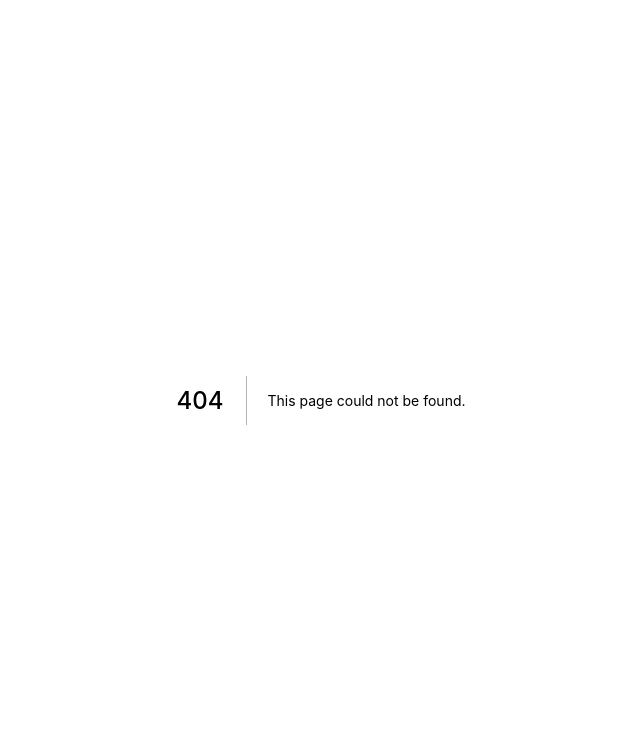
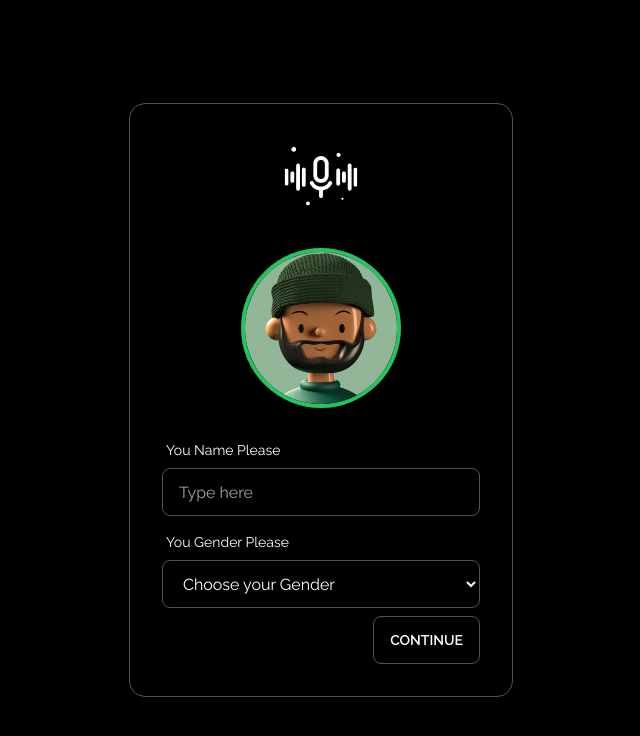
Before and after one commit to mukulrajpoot262610/dev_house_frontend, a Next.js app: page /profile in a window 1280 px wide. Before the commit this address had no page. Shown: the top 736 px of the page, without its empty margins (319-959 px from the left). Built offline with nearby package versions, Linux system fonts and the light colour scheme; no server answers.

Commit message:
Auth flow completed

```diff
--- a/components/Login/Step_2.js
+++ b/components/Login/Step_2.js
@@ -1,4 +1,5 @@
 import Image from 'next/image'
+import Link from 'next/link'
 import React from 'react'
 import { useDispatch } from 'react-redux'
 import { useSelector } from 'react-redux'
@@ -60,6 +61,9 @@ const Step_2 = ({ otp, setOtp, setError, error, setActiveTab }) => {
                         <button type='submit' className='btn bg-black border-gray-600 hover:text-black hover:bg-white'>Verify</button>
                     </div>
                 </form>
+                <Link href="/profile">
+                    <button className='btn bg-black border-gray-600 hover:text-black hover:bg-white'>Profile</button>
+                </Link>
             </div>
         </div>
     )
--- a/pages/login.js
+++ b/pages/login.js
@@ -3,7 +3,6 @@ import Image from 'next/image'
 import React, { useState } from 'react'
 import Step_1 from '../components/Login/Step_1'
 import Step_2 from '../components/Login/Step_2'
-import Navbar from '../components/Navbar'
 
 const Login = () => {
 
@@ -15,24 +14,6 @@ const Login = () => {
         otp: false,
         msg: ''
     })
-
-    const handleSubmit = (e) => {
-        e.preventDefault()
-        if (!phone) {
-            return setError({ ...error, phone: true })
-        }
-
-        if (activeTab === 1) {
-            return setActiveTab(2)
-        }
-
-        if (!otp) {
-            return setError({ ...error, otp: true })
-        }
-
-        console.log({ phone })
-
-    }
 
     return (
         <main>
--- /dev/null
+++ b/pages/profile.js
@@ -0,0 +1,109 @@
+import Head from 'next/head'
+import Image from 'next/image'
+import Link from 'next/link'
+import React, { useState } from 'react'
+import { useDispatch } from 'react-redux'
+import { activate } from '../services/apiClient'
+import { setAuth } from '../redux/authSlice'
+
+const Profile = () => {
+
+    const dispatch = useDispatch()
+    const [name, setName] = useState()
+    const [gender, setGender] = useState()
+    const [image, setImage] = useState("/male_avatar.jpg")
+    const [error, setError] = useState({
+        name: false,
+        gender: false
+    })
+
+    const handleSubmit = async (e) => {
+        e.preventDefault()
+
+
+        if (!name) {
+            return setError({ ...error, name: true })
+        }
+
+        if (!gender) {
+            return setError({ ...error, gender: true })
+        }
+
+        const payload = {
+            name,
+            gender,
+            image
+        }
+
+        try {
+            const res = await activate(payload)
+            dispatch(setAuth(res.data))
+        } catch (err) {
+            console.log(err)
+        }
+    }
+
+    return (
+        <main>
+            <Head>
+                <title>Create Profile - DevHouse</title>
+                <link rel="shortcut icon" href="/logo.svg" type="image/x-icon" />
+            </Head>
+
+            <div className="min-h-screen w-full flex flex-col justify-center items-center bg-black text-white">
+                <div className="card w-96 lg:border border-gray-600">
+                    <div className="card-body">
+                        <Link href="/" passHref>
+                            <Image src="/logo.svg" height={80} width={70} objectFit="contain" alt="" />
+                        </Link>
+                        <form onSubmit={handleSubmit}>
+                            <div className='flex-col my-6 flex justify-center items-center'>
+                                <div className="avatar">
+                                    <div className="w-40 rounded-full border-green-500 border-4">
+                                        <img src={image} />
+                                    </div>
+                                </div>
+                            </div>
+                            <label className='label'>
+                                <span className="label-text  text-white">You Name Please</span>
+                            </label>
+                            <input type="text" value={name} onChange={(e) => {
+                                setName(e.target.value)
+                                setError({ ...error, name: false })
+                            }}
+                                placeholder="Type here" className={`input input-bordered ${error.name ? "border-red-500" : "border-gray-600"} w-full bg-transparent`} ></input>
+                            {
+                                error.name && <label className="label">
+                                    <span className="label-text text-red-500">Name is required!</span>
+                                </label>
+                            }
+                            <label className='label mt-2'>
+                                <span className="label-text  text-white">You Gender Please</span>
+                            </label>
+                            <select value={gender} onChange={(e) => {
+                                setGender(e.target.value)
+                                setImage(gender === "Male" ? "/female_avatar.png" : "/male_avatar.jpg")
+                                setError({ ...error, gender: false })
+                            }}
+                                placeholder="Choose your Gender" className={`input input-bordered ${error.gender ? "border-red-500" : "border-gray-600"} w-full bg-transparent`} >
+                                <option disabled selected>Choose your Gender</option>
+                                <option>Male</option>
+                                <option>Female</option>
+                            </select>
+                            {
+                                error.gender && <label className="label">
+                                    <span className="label-text text-red-500">Name is required!</span>
+                                </label>
+                            }
+                            <div className="justify-end card-actions mt-2">
+                                <button className='btn bg-black border-gray-600 hover:text-black hover:bg-white'>Continue</button>
+                            </div>
+                        </form>
+                    </div>
+                </div>
+            </div>
+        </main>
+    )
+}
+
+export default Profile
--- a/services/apiClient.js
+++ b/services/apiClient.js
@@ -13,5 +13,6 @@ const api = axios.create({
 // LIST
 export const sendOtp = (data) => api.post('/api/send-otp', data)
 export const verifyOtp = (data) => api.post('/api/verify-otp', data)
+export const activate = (data) => api.post('/api/activate', data)
 
 export default api
```
Also changed, not shown: public/female_avatar.png (added), public/male_avatar.jpg (added).
